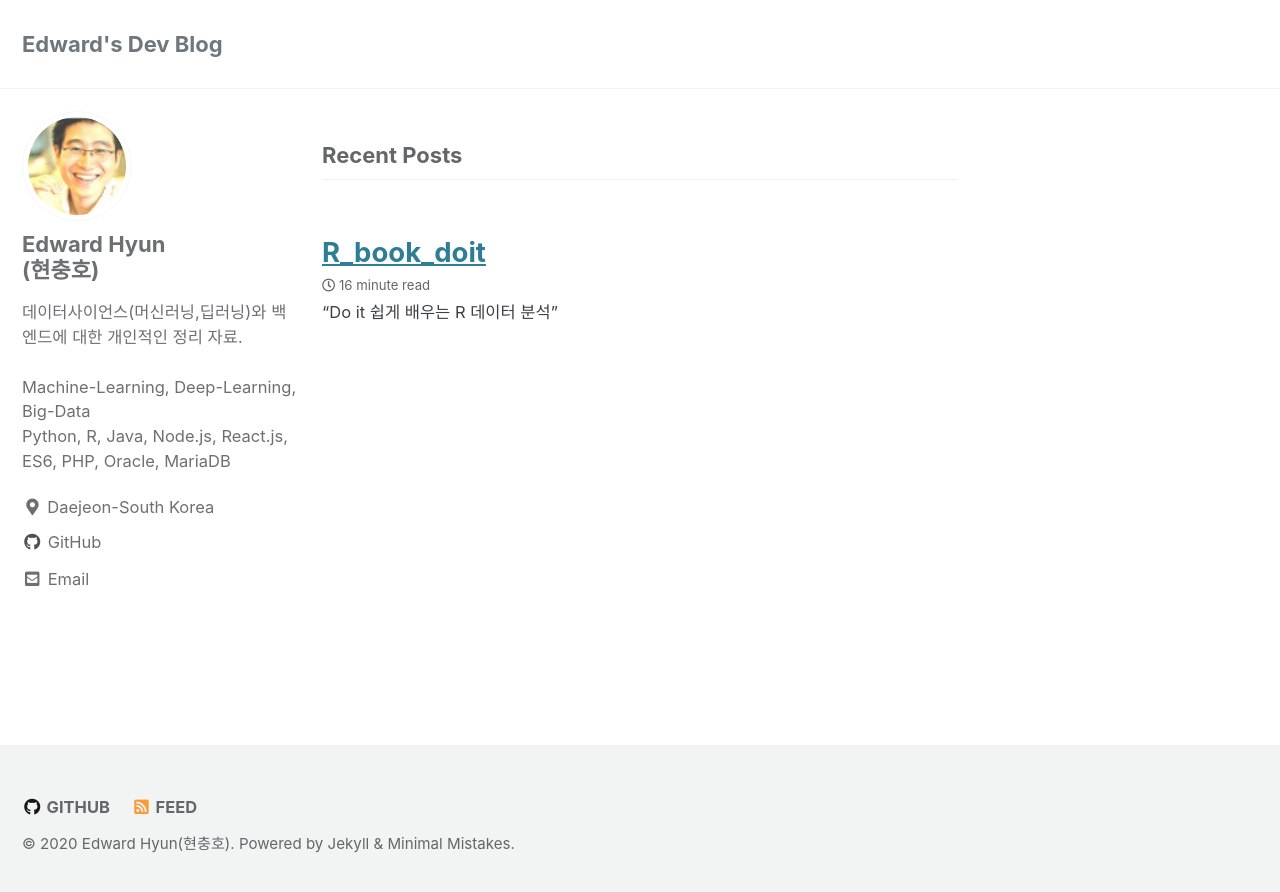
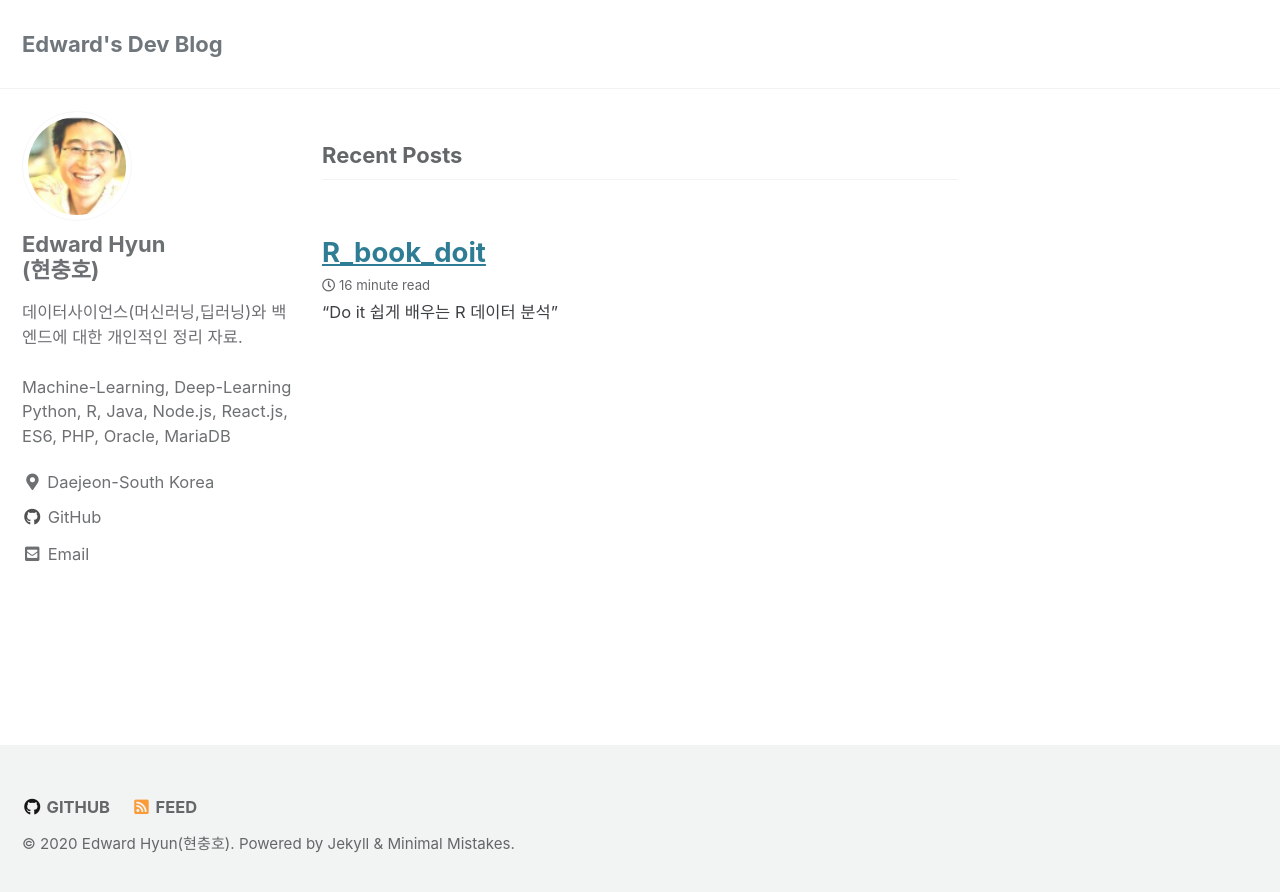
Before and after one commit to iamhch24/iamhch24.github.io, a Jekyll site: the page built from index.html, in a window 1280 px wide. Shown: the top 892 px of the page. Built offline with Jekyll 4.4.1, drawn with Linux system fonts in a browser that asks for light colours; cached includes are drawn as plain includes; the list of posts is cut into pages by our own code.

Commit message:
Update _config.yml

```diff
--- a/_config.yml
+++ b/_config.yml
@@ -95,7 +95,7 @@ analytics:
 author:
   name             : "Edward Hyun<br>(현충호)"
   avatar           : "/assets/images/iamhch.jpg"
-  bio              : "데이터사이언스(머신러닝,딥러닝)와 백엔드에 대한 개인적인 정리 자료.<br><br>Machine-Learning, Deep-Learning, Big-Data<br>Python, R, Java, Node.js, React.js, ES6, PHP, Oracle, MariaDB"
+  bio              : "데이터사이언스(머신러닝,딥러닝)와 백엔드에 대한 개인적인 정리 자료.<br><br>Machine-Learning, Deep-Learning<br>Python, R, Java, Node.js, React.js, ES6, PHP, Oracle, MariaDB"
   location         : "Daejeon-South Korea"
   email            : "iamhch24@gmail.com"
   links:
```
